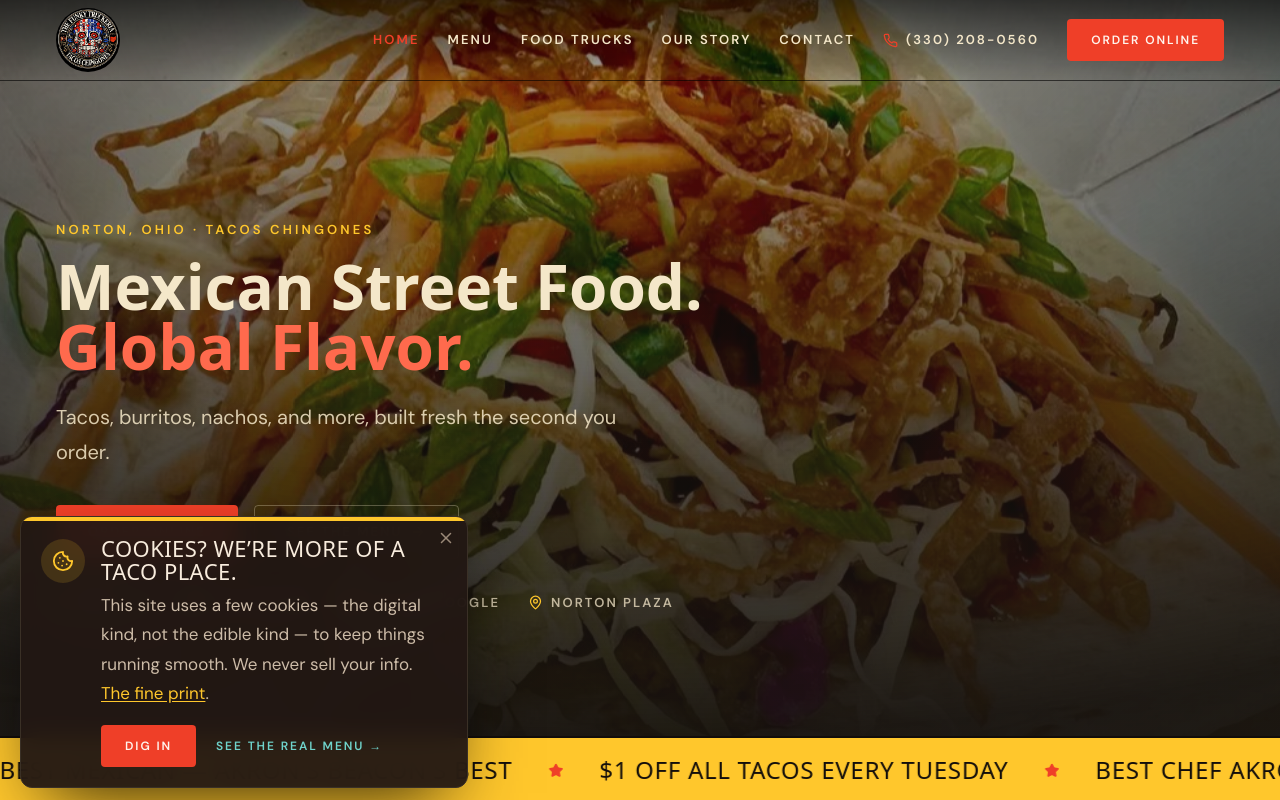
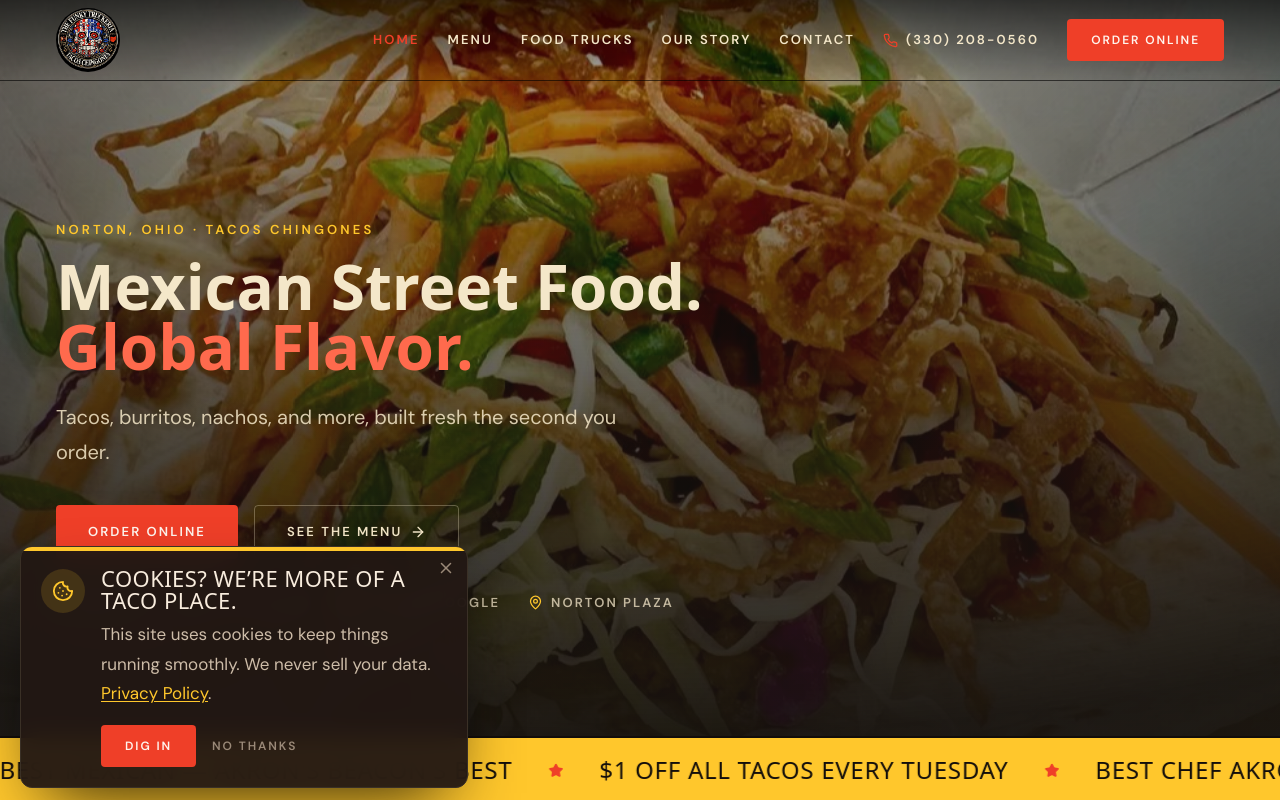
Before and after one commit to adamloomis-lab/funky-truckeria, a React (Vite) app: page / in a window 1280 px wide. Shown: the top 800 px of the page. Built offline with nearby package versions, Linux system fonts and the light colour scheme; a web font is replaced by a local one.

Commit message:
ux: add cookie consent banner with accept/decline

```diff
--- a/src/components/CookieNotice.tsx
+++ b/src/components/CookieNotice.tsx
@@ -4,29 +4,29 @@
 
 // Playful, on-brand cookie notice. Non-blocking bottom card (not a modal). Starts
 // closed so SSR/prerender output matches the first client render (no hydration
-// mismatch), then opens shortly after mount unless already acknowledged. The
-// site only uses basic functional cookies, so a single acknowledge is enough.
-const KEY = 'ft-cookie-ack'
+// mismatch), then opens shortly after mount unless already acknowledged.
+const KEY = 'cookie-consent'
 
 export default function CookieNotice() {
   const [open, setOpen] = useState(false)
 
   useEffect(() => {
-    let acked = false
+    let answered = false
     try {
-      acked = localStorage.getItem(KEY) === '1'
+      const val = localStorage.getItem(KEY)
+      answered = val === 'accepted' || val === 'declined'
     } catch {
       /* storage unavailable */
     }
-    if (acked) return
+    if (answered) return
     const t = setTimeout(() => setOpen(true), 700)
     return () => clearTimeout(t)
   }, [])
 
-  const accept = () => {
+  const respond = (choice: 'accepted' | 'declined') => {
     setOpen(false)
     try {
-      localStorage.setItem(KEY, '1')
+      localStorage.setItem(KEY, choice)
     } catch {
       /* ignore */
     }
@@ -37,7 +37,7 @@
   return (
     <div
       role="region"
-      aria-label="Cookie notice"
+      aria-label="Cookie consent"
       className="fixed inset-x-3 bottom-3 z-[70] sm:left-5 sm:right-auto sm:max-w-md"
     >
       <div className="rise relative overflow-hidden rounded-xl border border-line bg-card/95 p-5 shadow-[0_30px_70px_-25px_rgba(0,0,0,0.85)] backdrop-blur-md">
@@ -45,8 +45,8 @@
         <span aria-hidden="true" className="absolute inset-x-0 top-0 h-1 bg-marigold" />
         <button
           type="button"
-          onClick={accept}
-          aria-label="Dismiss cookie notice"
+          onClick={() => respond('declined')}
+          aria-label="Decline cookies and close"
           className="absolute right-3 top-3 text-ink-faint transition-colors hover:text-ink"
         >
           <X size={18} />
@@ -61,28 +61,27 @@
               Cookies? We&rsquo;re more of a taco place.
             </h2>
             <p className="mt-2 text-body-md text-ink-soft">
-              This site uses a few cookies — the digital kind, not the edible kind — to keep things
-              running smooth. We never sell your info.{' '}
+              This site uses cookies to keep things running smoothly. We never sell your data.{' '}
               <Link href="/privacy" className="text-marigold underline underline-offset-2 hover:text-marigold-light">
-                The fine print
+                Privacy Policy
               </Link>
               .
             </p>
-            <div className="mt-4 flex flex-wrap items-center gap-x-5 gap-y-3">
+            <div className="mt-4 flex flex-wrap items-center gap-x-4 gap-y-3">
               <button
                 type="button"
-                onClick={accept}
+                onClick={() => respond('accepted')}
                 className="inline-flex items-center rounded bg-brick px-6 py-3 font-body text-[12px] font-semibold uppercase tracking-[0.16em] text-on-brick transition-colors hover:bg-brick-dark"
               >
                 Dig In
               </button>
-              <Link
-                href="/menu"
-                onClick={accept}
-                className="font-body text-[12px] font-semibold uppercase tracking-[0.16em] text-bluetip-light transition-colors hover:text-bluetip"
+              <button
+                type="button"
+                onClick={() => respond('declined')}
+                className="font-body text-[12px] font-semibold uppercase tracking-[0.16em] text-ink-faint transition-colors hover:text-ink"
               >
-                See the real menu →
-              </Link>
+                No Thanks
+              </button>
             </div>
           </div>
         </div>
```
